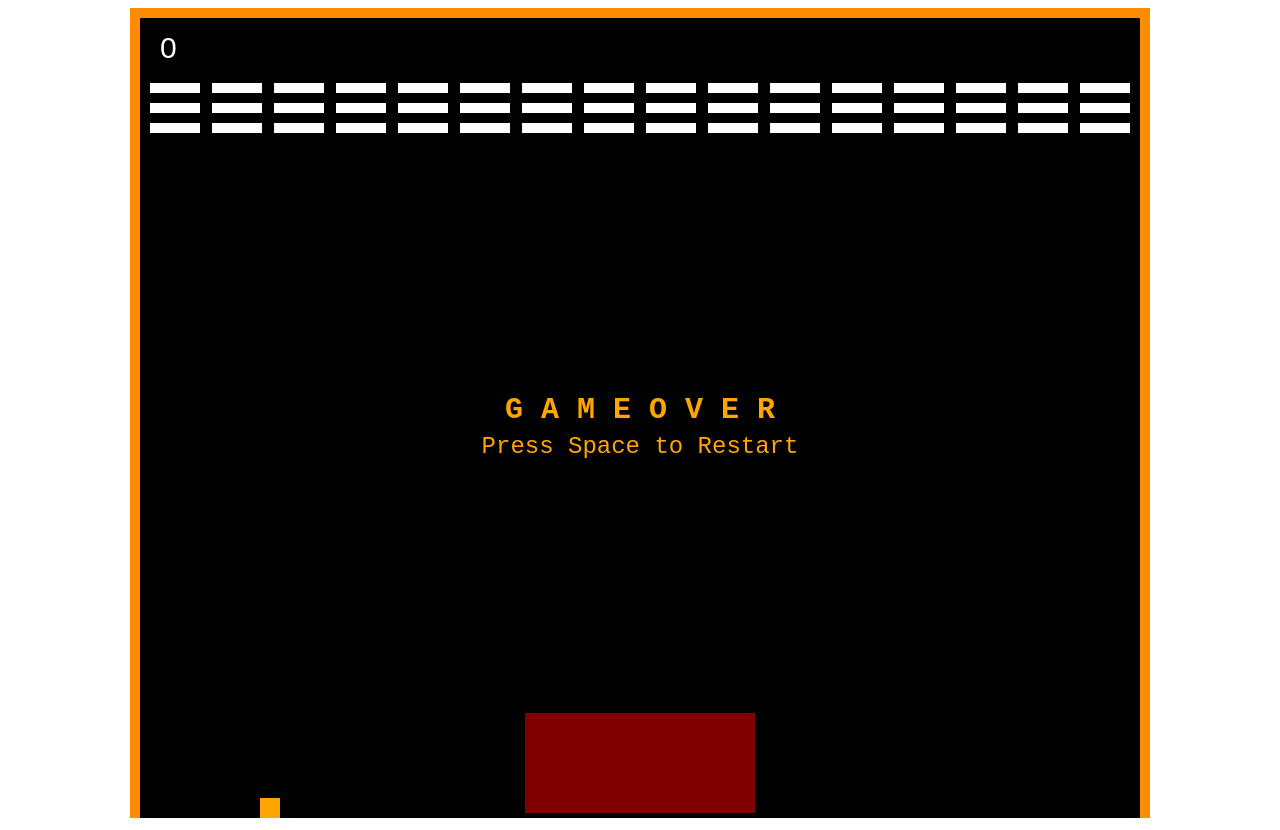
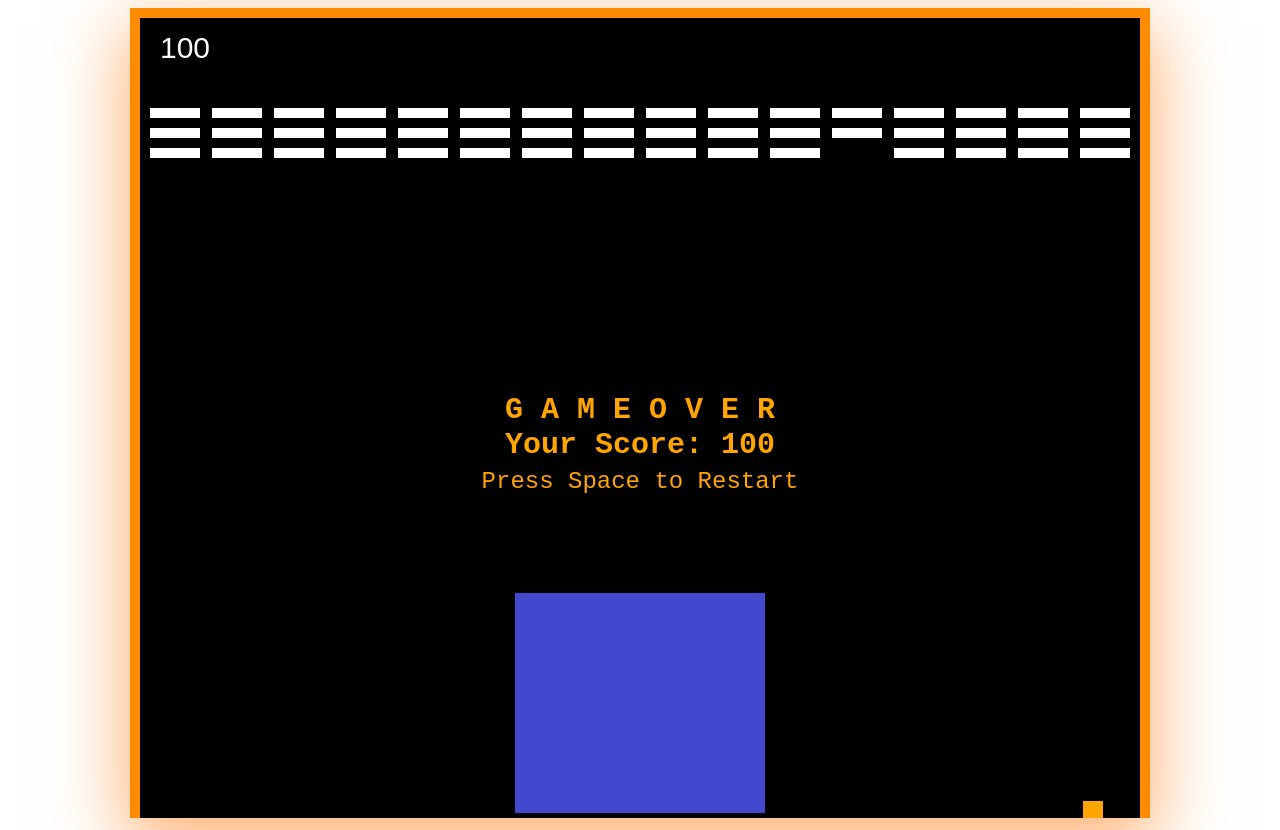
Before and after one commit to JCO5/Basketbolt, a plain HTML site: page game.html in a window 1280 px wide. Drawn offline with Linux system fonts and the light colour scheme.

Commit message:
Fix paddle collision. Add characters. Canvas box shadow.

```diff
--- a/scripts/game.js
+++ b/scripts/game.js
@@ -6,11 +6,13 @@ let boardWidth = 1000;
 let boardHeight = 800;
 let context;
 
-// PLAYER PADDLE SETTINGS
-// SET DIFFICULTIES
+// PLAYER PADDLE SETTINGS //
+// CHARACTER OBJECTS //
+// SET DIFFICULTIES //
+////////////////////////////
 let playerWidth = 150; //1000 for testing, 150 normal
 let playerHeight = 20;
-let playerVelocityX = 30;
+let playerVelocityX = 10; // start with 10
 let playerColor = "lightgreen";
 
 let player = {
@@ -22,51 +24,89 @@ let player = {
   color: playerColor,
 };
 
+// EASY BUT SLOW
 let shaq = {
+  // playerWidth + x needs to be updated together
+  // as well as playerHeight + x
   x: boardWidth / 2 - (playerWidth + 100) / 2,
-  y: boardHeight - (playerHeight + 100) - 5,
   width: playerWidth + 100,
-  height: playerHeight + 100,
-  velocityX: playerVelocityX - 5,
-  color: '#4249ce',
+  y: boardHeight - (playerHeight + 200) - 5,
+  height: playerHeight + 200,
+  velocityX: playerVelocityX + 10,
+  color: "#4249ce",
 };
 
+// MEDIUM
 let lebron = {
-  x: boardWidth / 2 - (playerWidth + 80) / 2,
+  // playerWidth + x needs to be updated together
+  // as well as playerHeight + x
+  x: boardWidth / 2 - (playerWidth + 50) / 2,
+  width: playerWidth + 50,
+  y: boardHeight - (playerHeight + 150) - 5,
+  height: playerHeight + 150,
+  velocityX: playerVelocityX + 40,
+  color: "#880016",
+  ballVelocityX: 4,
+  ballVelocityY: 9,
+};
+
+// PRETTY HARD
+let curry = {
+    // playerWidth + x needs to be updated together
+    // as well as playerHeight + x
+    x: boardWidth / 2 - (playerWidth - 10) / 2,
+    width: playerWidth - 10,
     y: boardHeight - (playerHeight + 80) - 5,
-  width: playerWidth + 80,
     height: playerHeight + 80,
+    velocityX: playerVelocityX + 40,
+    color: "#ffc809",
+    ballVelocityX: 4,
+    ballVelocityY: 9,
+};
+
+// BIT EASIER THAN CURRY
+let nash = {
+  // playerWidth + x needs to be updated together
+  // as well as playerHeight + x
+  x: boardWidth / 2 - (playerWidth - 15) / 2,
+  width: playerWidth - 15,
+  y: boardHeight - (playerHeight + 120) - 5,
+  height: playerHeight + 120,
   velocityX: playerVelocityX + 50,
-  color: 'maroon',
+  color: "#5c3568",
 };
 
 
+// GAME OBJECT //
+/////////////////
 let game = {
-  resetPlayer : lebron,
-  activePlayer: {...lebron},
+  resetPlayer: shaq,
+  activePlayer: { ...shaq },
 };
 
-// game.activePlayer = game.activePlayer
 
-// BALL SETTINGS
-// SET DIFFICULTIES
+// BALL SETTINGS //
+// SET DIFFICULTIES //
+//////////////////////
 let ballWidth = 20;
 let ballHeight = 20;
-let ballVelocityX = -4; //15 for testing, 3 normal
+let ballVelocityX = -3; //15 for testing, 4 normal
 let ballVelocityY = 4; //10 for testing, 2 normal
 let ballColor = "orange";
 
 let ball = {
-  x: boardWidth / 2,
-  y: boardHeight / 2,
+    x: boardWidth / 2 - ballWidth / 2,
+    y: game.activePlayer.y - ballHeight,
     width: ballWidth,
     height: ballHeight,
     velocityX: ballVelocityX,
     velocityY: ballVelocityY,
     color: ballColor,
 };
+let resetBall = {...ball}
 
 // BLOCK ARRAY SETTINGS //
+//////////////////////////
 let blocks = {
   blockStyle: "white",
   blockArray: [],
@@ -78,10 +118,11 @@ let blocks = {
   blockCount: 0,
   // BRICK ROWS STARTING POSITION //
   blockX: 10,
-  blockY: 65,
+  blockY: 90,
 };
 
 // GAME INITIAL STATES //
+/////////////////////////
 let score = 0;
 let gameOver = false;
 
@@ -109,14 +150,13 @@ window.onload = function () {
   createBlocks();
 };
 
-
 /*
 UPDATE FUNCTION - DRAWING/REFRESHING CANVAS, DETECTING COLLISION,
 LEVEL PROGRESSION, AND DISPLAY SCORE
 */ //////////////////////////////////////////////////////////////
 function update() {
   // CONTROL FPS
-  const fps = 100;
+  const fps = 80;
   setTimeout(() => {
     requestAnimationFrame(update);
   }, 1000 / fps);
@@ -149,11 +189,13 @@ function update() {
     bottomCollision(ball, game.activePlayer)
   ) {
     ball.velocityY *= -1; // flip y direction up or down
+    ball.velocityX = (ball.velocityX + 1) * -1;
   } else if (
     leftCollision(ball, game.activePlayer) ||
     rightCollision(ball, game.activePlayer)
   ) {
     ball.velocityX *= -1; // flip x direction left or right
+    ball.velocityY *= -1;
   }
 
   // DETECT COLLISION WITH CANVAS EDGES
@@ -170,17 +212,23 @@ function update() {
     // display game over message in the center, set gameOver to true
     context.font = "bold 30px monospace, Verdana, sans-serif";
     let message1 = "G A M E O V E R";
-    let message2 = "Press Space to Restart";
+    let message2 = `Your Score: ${score}`;
+    let message3 = "Press Space to Restart";
     context.fillText(
       message1,
       boardWidth / 2 - context.measureText(message1).width / 2,
       boardHeight / 2
     );
-    context.font = "24px monospace, Verdana, sans-serif";
     context.fillText(
       message2,
       boardWidth / 2 - context.measureText(message2).width / 2,
       boardHeight / 2 + 35
+    );
+    context.font = "24px monospace, Verdana, sans-serif";
+    context.fillText(
+      message3,
+      boardWidth / 2 - context.measureText(message3).width / 2,
+      boardHeight / 2 + 70
     );
     gameOver = true;
   }
@@ -224,7 +272,6 @@ function update() {
   context.fillText(score, 20, 40);
 }
 
-
 // FUNCTION FOR CREATING BLOCKS //
 //////////////////////////////////
 function createBlocks() {
@@ -261,7 +308,7 @@ function movePlayer(e) {
   }
   if (e.code == "ArrowLeft") {
     // game.activePlayer.x -= game.activePlayer.velocityX;
-    let nextplayerX = game.activePlayer.x - game.activePlayer.velocityX
+    let nextplayerX = game.activePlayer.x - game.activePlayer.velocityX;
     if (!outOfBounds(nextplayerX)) {
       game.activePlayer.x = nextplayerX;
     }
@@ -277,7 +324,12 @@ function movePlayer(e) {
 // FUNCTION TO DETECT IF MOVING PIECES GO OUT OF BOUNDS //
 //////////////////////////////////////////////////////////
 function outOfBounds(xPosition) {
-  return xPosition < 0 || xPosition + game.activePlayer.width >= boardWidth;
+  // left bound || right bound
+  return (
+    xPosition <= 0 - game.activePlayer.velocityX + 10 ||
+    xPosition + game.activePlayer.width >=
+      boardWidth + (game.activePlayer.velocityX - 10)
+  );
 }
 
 // COLLISION DETECTION FUNCTIONS //
@@ -316,16 +368,8 @@ function rightCollision(ball, block) {
 ///////////////////////////////////////////////////////////////////////////
 function resetGame() {
   gameOver = false;
-  game.activePlayer = {...game.resetPlayer}
-  ball = {
-    x: boardWidth / 2,
-    y: boardHeight / 2,
-    width: ballWidth,
-    height: ballHeight,
-    velocityX: ballVelocityX,
-    velocityY: ballVelocityY,
-    color: ballColor,
-  };
+  game.activePlayer = { ...game.resetPlayer };
+  ball = {...resetBall}
   blocks.blockArray = [];
   blocks.blockRows = 3;
   score = 0;
--- a/styles/game.css
+++ b/styles/game.css
@@ -7,4 +7,5 @@ body {
     border-top: 10px solid darkorange;
     border-left: 10px solid darkorange;
     border-right: 10px solid darkorange;
+    box-shadow: rgba(255, 135, 37, 0.658) 0px 22px 70px 4px;
 }
```
Lines whose indentation alone changed are shown as unchanged.
